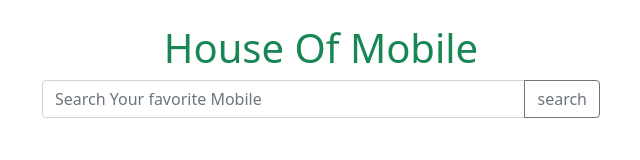
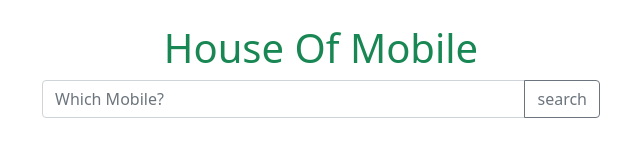
Before and after one commit to Junayet10135/Home-of-mobiles, a plain HTML site: page index.html in a window 1280 px wide. Shown: the whole page, without its empty margins (319-959 px from the left). Drawn offline with nearby package versions, Linux system fonts and the light colour scheme.

Commit message:
code  update

```diff
--- a/index.html
+++ b/index.html
@@ -14,7 +14,7 @@
 
             <!-- Mobile search area -->
         <div class="input-group mb-3 w-50 mx-auto">
-            <input id="search-field" type="text" class="form-control" placeholder="Search Your favorite Mobile"
+            <input id="search-field" type="text" class="form-control" placeholder="Which Mobile?"
             aria-label="Recipient's username" aria-describedby="button-addon2">
             <button onclick="searchMobile()" class="btn btn-outline-secondary" type="button"
             id="button-search">search</button>
```
Also changed, not shown: js/app.js (+6 -2 lines).
